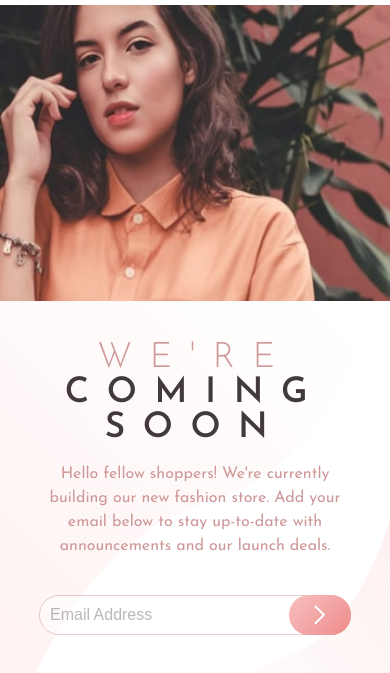
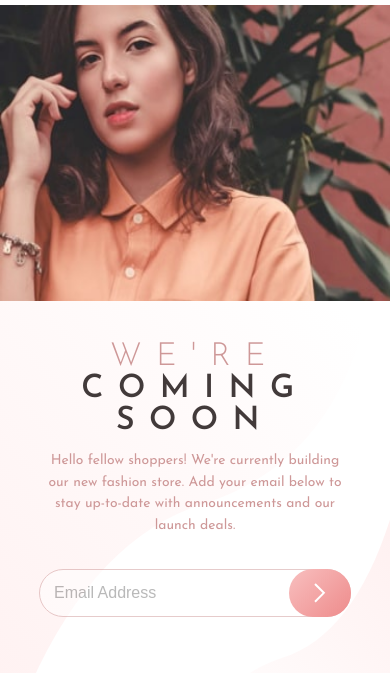
Before and after one commit to Smallz97/base-apparel, a website with bundled scripts: page index.html in a window 390 px wide. Shown: the part 79-752 px from the top of the page. Built offline with nearby package versions, Linux system fonts and the light colour scheme.

Commit message:
updated with minor changes

```diff
--- a/style.css
+++ b/style.css
@@ -128,7 +128,7 @@ body {
 .email-input {
   width: 100%;
   opacity: 0.5;
-  padding: 12px;
+  padding: 17px;
   border-radius: 2rem;
   border: 1.5px solid var(--dark-brown);
 }
@@ -281,7 +281,7 @@ body {
     font-size: 2.2rem;
     margin-bottom: 1rem;
     line-height: 2.2rem;
-    letter-spacing: 1.1rem;
+    letter-spacing: 0.95rem;
   }
 
   /* resizing the black text of the copy to optimize viewing on mobile phones */
@@ -292,17 +292,17 @@ body {
   /* restyling the small text of the copy to optimize viewing on mobile phones */
   .small-text {
     font-size: 1rem;
-    line-height: 1.5rem;
+    line-height: 1.45rem;
   }
 
   /* resizing the form iput field to optimize viewing on mobile phones */
   .email-input {
-    padding: 10px;
+    padding: 15px;
   }
 }
 
 /* restyling for display on smaller mobile phones */
-@media screen and (max-width: 380px) {
+@media screen and (max-width: 395px) {
   /* resizing the mobile-band to optimize viewing on smaller mobile phones */
   #mobile-brand {
     padding: 0 1.5rem;
@@ -339,6 +339,6 @@ body {
 
   /* resizing the form iput field to optimize viewing on smaller mobile phones */
   .email-input {
-    padding: 8px;
+    padding: 14px;
   }
 }
```
